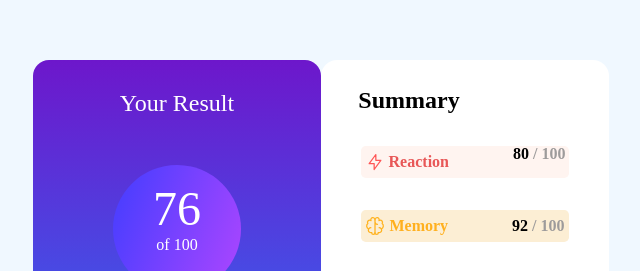
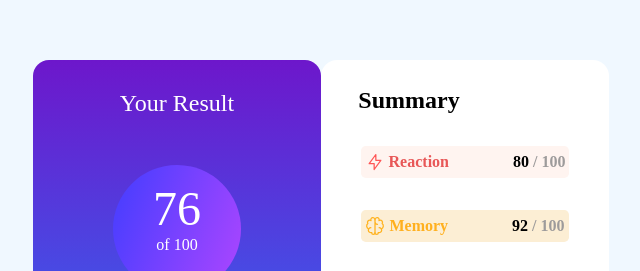
Before and after one commit to guru12310/Result-Summary-page, a plain HTML site: page index.html in a window 1280 px wide. Shown: the part 148-419 px from the top of the page, 319-959 px from the left. Drawn offline with Linux system fonts and the light colour scheme.

Commit message:
index.html

```diff
--- a/index.html
+++ b/index.html
@@ -24,10 +24,10 @@
     <div class="right">
     <div class="summary">  Summary</div>
     <div class="reaction marks"> <img src="assets/images/icon-reaction.svg">&nbsp;Reaction
-      <div class="outof"><span>80 </span>/ 100 </p></div>
+      <div class="outof"><span>80</span>  / 100</div>
     </div>
     <div class="Memory marks"><img src="assets/images/icon-memory.svg">&nbsp;Memory
-     <div class="outof"> <span>92</span> / 100</div>
+     <div class="outof"> <span>92</span>  / 100</div>
     </div>
     <div class="verbal marks"><img src="assets/images/icon-verbal.svg">&nbsp;Verbal
       <div class="outof"><span>61</span>  / 100</div>
```
